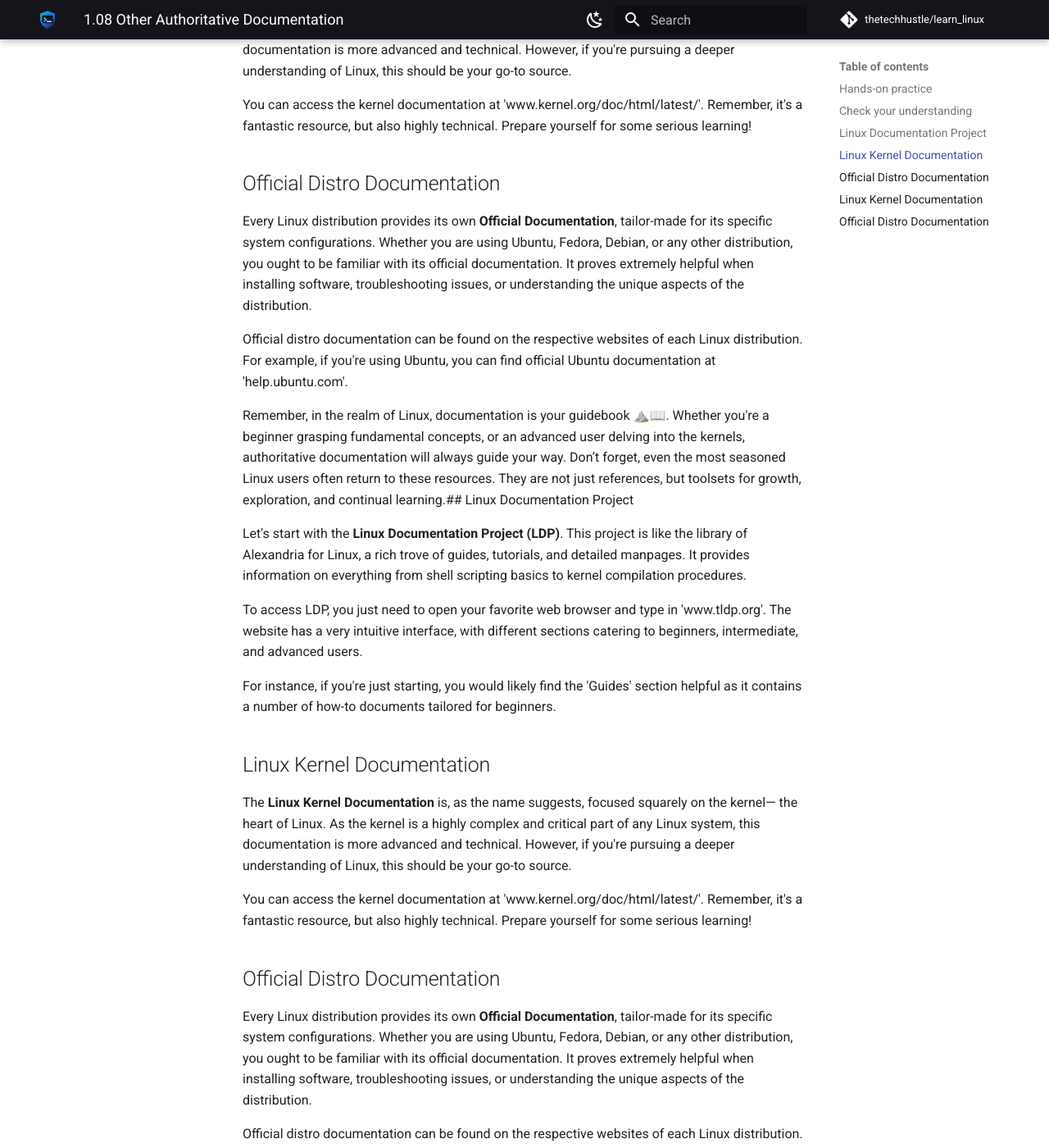
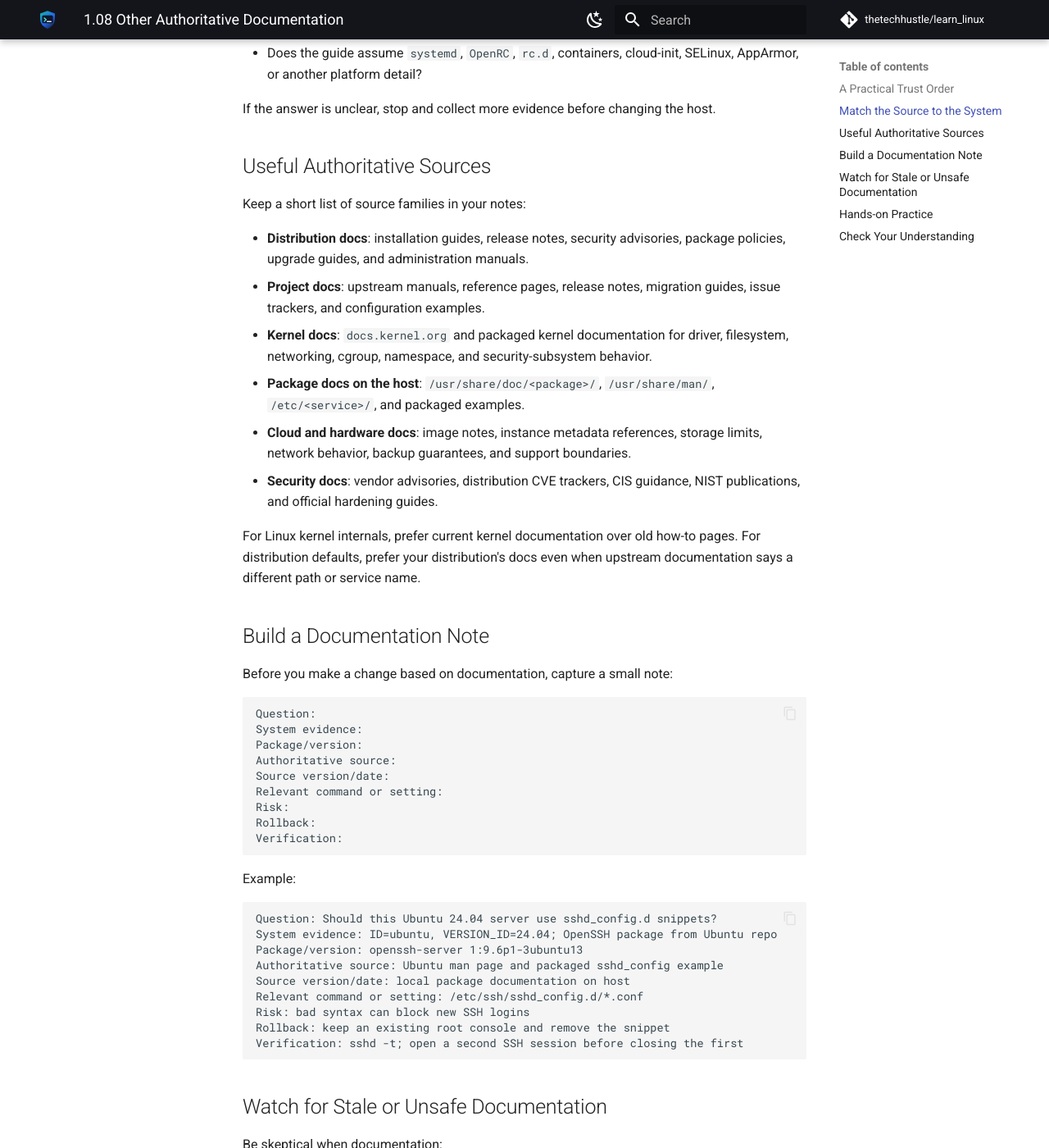
Before and after one commit to thetechhustle/learn_linux, an MkDocs documentation site: the page built from docs/lessons/01_where_to_start/1.08_other_authoritative_documentation.md, in a window 1280 px wide and 1400 px high, scrolled down 1622 px. Shown: the whole window at 82% size. Built offline with MkDocs 1.6.1 and Material for MkDocs 9.7.7, drawn with Linux system fonts in a browser that asks for light colours; comment, search, counter and statistics services are not loaded; some of the changed text lies outside the part shown.

Commit message:
Improve Chapter 01 authoritative documentation lesson (#307)
Co-authored-by: Jules Ai <jules@Juless-Air.ts.net lan>

````diff
--- a/docs/lessons/01_where_to_start/1.08_other_authoritative_documentation.md
+++ b/docs/lessons/01_where_to_start/1.08_other_authoritative_documentation.md
@@ -1,74 +1,120 @@
 # 1.08 Other Authoritative Documentation
 
+Man pages tell you how a command behaves on the machine in front of you. Other authoritative documentation tells you what the project, distribution, vendor, or standards body intended, supports, and still recommends.
 
+For an operator, the skill is not "find a blog post." The skill is to rank sources, match them to the system you are touching, and keep enough notes that another admin can understand why you trusted a source.
 
 !!! abstract "What you will learn"
-    - Explain where **1.08 Other Authoritative Documentation** fits in day-to-day Linux operations.
-    - Use current Linux tooling to inspect, change, and verify the relevant system behavior.
-    - Connect the concept to a real operational scenario: a first-week junior admin onboarding into a small cloud team.
-
-!!! example "Field story"
-    Imagine a first-week junior admin onboarding into a small cloud team. Your job is not to memorize a command; it is to build a short evidence trail, choose a low-risk change, and prove whether the system improved.
+    - Identify which documentation source is authoritative for a Linux question.
+    - Prefer version-matched distribution, upstream, vendor, and standards documentation over generic web results.
+    - Record documentation evidence before making operational changes.
+    - Recognize when older guides, copied commands, or community answers need extra verification.
 
 !!! success "Operator principle"
-    Identify the OS, distribution, support window, and package source before changing anything.
+    Trust documentation closest to the component owner and closest to your installed version.
 
-## Hands-on practice
+## A Practical Trust Order
 
-Run these on a disposable VM, container, or lab machine unless the lesson explicitly says otherwise.
+No single source is always best. Use the source that owns the decision you are trying to make.
 
-1. Inspect the current state with a read-only command related to this topic.
-2. Save the command and output in a short lab note.
-3. Make one reversible change or simulate the change in a sandbox.
-4. Re-run the inspection and explain what changed.
+1. **Local documentation and configuration**: `/usr/share/doc`, package changelogs, example configs, and files already deployed on the host show what this system actually has installed.
+2. **Distribution documentation**: Debian, Ubuntu, Fedora, Red Hat, Rocky Linux, AlmaLinux, Arch, SUSE, and FreeBSD documentation explain packaging, defaults, service names, filesystem paths, and support policy for their builds.
+3. **Upstream project documentation**: systemd, OpenSSH, Nginx, Apache, PostgreSQL, Kubernetes, Docker, and kernel documentation explain the component's design and current feature behavior.
+4. **Vendor or cloud provider documentation**: AWS, Azure, Google Cloud, hardware vendors, and appliance vendors explain platform-specific limits, images, networking, storage, and support contracts.
+5. **Standards and protocol references**: RFCs, POSIX, filesystem hierarchy references, and security benchmarks help when behavior must interoperate across systems.
+6. **Community sources**: forums, Q&A sites, blogs, and AI answers can be useful leads, but treat them as hints until confirmed against an authoritative source and a lab test.
 
-## Check your understanding
+## Match the Source to the System
 
-- What evidence would tell you that this system is healthy?
-- What is the riskiest command in this lesson, and how would you make it safer?
-- How would you explain section 1.8 to a teammate during an incident handoff?
+Start by identifying the system and package involved:
 
+```bash
+cat /etc/os-release
+uname -a
+systemctl --version 2>/dev/null || true
+apt-cache policy openssh-server 2>/dev/null || true
+dnf info openssh-server 2>/dev/null || true
+```
 
-Learning to navigate Linux requires more than just hands-on experience. One of the essential skills you’ll need on your journey is the ability to find, understand, and make use of authoritative documentation. Here, in this section, we'll focus on introducing some of the key sources of authoritative documentation for Linux that will assist you in your learning.
+Those commands help answer practical questions:
 
-## Linux Documentation Project
+- Is this Ubuntu, Debian, Fedora, RHEL-family, SUSE, Arch, FreeBSD, or something else?
+- Is the package from the distribution, a vendor repository, source build, container image, or internal mirror?
+- Is the documentation you found written for the same major release?
+- Does the guide assume `systemd`, `OpenRC`, `rc.d`, containers, cloud-init, SELinux, AppArmor, or another platform detail?
 
-Let's start with the **Linux Documentation Project (LDP)**. This project is like the library of Alexandria for Linux, a rich trove of guides, tutorials, and detailed manpages. It provides information on everything from shell scripting basics to kernel compilation procedures.
+If the answer is unclear, stop and collect more evidence before changing the host.
 
-To access LDP, you just need to open your favorite web browser and type in 'www.tldp.org'. The website has a very intuitive interface, with different sections catering to beginners, intermediate, and advanced users.
+## Useful Authoritative Sources
 
-For instance, if you're just starting, you would likely find the 'Guides' section helpful as it contains a number of how-to documents tailored for beginners.
+Keep a short list of source families in your notes:
 
-## Linux Kernel Documentation
+- **Distribution docs**: installation guides, release notes, security advisories, package policies, upgrade guides, and administration manuals.
+- **Project docs**: upstream manuals, reference pages, release notes, migration guides, issue trackers, and configuration examples.
+- **Kernel docs**: `docs.kernel.org` and packaged kernel documentation for driver, filesystem, networking, cgroup, namespace, and security-subsystem behavior.
+- **Package docs on the host**: `/usr/share/doc/<package>/`, `/usr/share/man/`, `/etc/<service>/`, and packaged examples.
+- **Cloud and hardware docs**: image notes, instance metadata references, storage limits, network behavior, backup guarantees, and support boundaries.
+- **Security docs**: vendor advisories, distribution CVE trackers, CIS guidance, NIST publications, and official hardening guides.
 
-The **Linux Kernel Documentation** is, as the name suggests, focused squarely on the kernel— the heart of Linux. As the kernel is a highly complex and critical part of any Linux system, this documentation is more advanced and technical. However, if you're pursuing a deeper understanding of Linux, this should be your go-to source.
+For Linux kernel internals, prefer current kernel documentation over old how-to pages. For distribution defaults, prefer your distribution's docs even when upstream documentation says a different path or service name.
 
-You can access the kernel documentation at 'www.kernel.org/doc/html/latest/'. Remember, it's a fantastic resource, but also highly technical. Prepare yourself for some serious learning!
+## Build a Documentation Note
 
-## Official Distro Documentation
+Before you make a change based on documentation, capture a small note:
 
-Every Linux distribution provides its own **Official Documentation**, tailor-made for its specific system configurations. Whether you are using Ubuntu, Fedora, Debian, or any other distribution, you ought to be familiar with its official documentation. It proves extremely helpful when installing software, troubleshooting issues, or understanding the unique aspects of the distribution.
+```text
+Question:
+System evidence:
+Package/version:
+Authoritative source:
+Source version/date:
+Relevant command or setting:
+Risk:
+Rollback:
+Verification:
+```
 
-Official distro documentation can be found on the respective websites of each Linux distribution. For example, if you're using Ubuntu, you can find official Ubuntu documentation at 'help.ubuntu.com'.
+Example:
 
-Remember, in the realm of Linux, documentation is your guidebook ⛰️📖. Whether you're a beginner grasping fundamental concepts, or an advanced user delving into the kernels, authoritative documentation will always guide your way. Don’t forget, even the most seasoned Linux users often return to these resources. They are not just references, but toolsets for growth, exploration, and continual learning.## Linux Documentation Project
+```text
+Question: Should this Ubuntu 24.04 server use sshd_config.d snippets?
+System evidence: ID=ubuntu, VERSION_ID=24.04; OpenSSH package from Ubuntu repo
+Package/version: openssh-server 1:9.6p1-3ubuntu13
+Authoritative source: Ubuntu man page and packaged sshd_config example
+Source version/date: local package documentation on host
+Relevant command or setting: /etc/ssh/sshd_config.d/*.conf
+Risk: bad syntax can block new SSH logins
+Rollback: keep an existing root console and remove the snippet
+Verification: sshd -t; open a second SSH session before closing the first
+```
 
-Let's start with the **Linux Documentation Project (LDP)**. This project is like the library of Alexandria for Linux, a rich trove of guides, tutorials, and detailed manpages. It provides information on everything from shell scripting basics to kernel compilation procedures.
+## Watch for Stale or Unsafe Documentation
 
-To access LDP, you just need to open your favorite web browser and type in 'www.tldp.org'. The website has a very intuitive interface, with different sections catering to beginners, intermediate, and advanced users.
+Be skeptical when documentation:
 
-For instance, if you're just starting, you would likely find the 'Guides' section helpful as it contains a number of how-to documents tailored for beginners.
+- Targets a different distribution or major version.
+- Uses commands that overwrite files with `>`, remove paths with `rm -rf`, or pipe remote scripts into a shell.
+- Disables SELinux, AppArmor, firewalls, TLS checks, or package signature checks without a narrow reason.
+- Says to "just reboot" without explaining what will change.
+- Solves an old init-system, networking, or package-manager problem that your system no longer has.
+- Has no publication date, no version, or no owner.
 
-## Linux Kernel Documentation
+If a command is useful but risky, translate it into read-only inspection first. For example, read a file with `sed -n` or validate syntax with a dry-run command before editing.
 
-The **Linux Kernel Documentation** is, as the name suggests, focused squarely on the kernel— the heart of Linux. As the kernel is a highly complex and critical part of any Linux system, this documentation is more advanced and technical. However, if you're pursuing a deeper understanding of Linux, this should be your go-to source.
+## Hands-on Practice
 
-You can access the kernel documentation at 'www.kernel.org/doc/html/latest/'. Remember, it's a fantastic resource, but also highly technical. Prepare yourself for some serious learning!
+Use a disposable VM, container, or lab host.
 
-## Official Distro Documentation
+1. Pick one installed service, such as OpenSSH, Nginx, Apache, cron, or systemd timers.
+2. Identify the OS and package version.
+3. Find one local source, one distribution source, and one upstream source for the same setting.
+4. Note one difference between the sources, such as path names, service names, defaults, or supported versions.
+5. Choose which source you would trust for a production change and explain why.
+6. Run one read-only command that verifies the setting on the local host.
 
-Every Linux distribution provides its own **Official Documentation**, tailor-made for its specific system configurations. Whether you are using Ubuntu, Fedora, Debian, or any other distribution, you ought to be familiar with its official documentation. It proves extremely helpful when installing software, troubleshooting issues, or understanding the unique aspects of the distribution.
+## Check Your Understanding
 
-Official distro documentation can be found on the respective websites of each Linux distribution. For example, if you're using Ubuntu, you can find official Ubuntu documentation at 'help.ubuntu.com'.
-
-Remember, in the realm of Linux, documentation is your guidebook ⛰️📖. Whether you're a beginner grasping fundamental concepts, or an advanced user delving into the kernels, authoritative documentation will always guide your way. Don’t forget, even the most seasoned Linux users often return to these resources. They are not just references, but toolsets for growth, exploration, and continual learning.
+- Why is upstream documentation not always the best source for distribution-specific service paths?
+- What evidence tells you that a guide matches your installed system?
+- When is a community answer useful, and what must you do before trusting it?
+- What should be included in a documentation note before a risky change?
````
